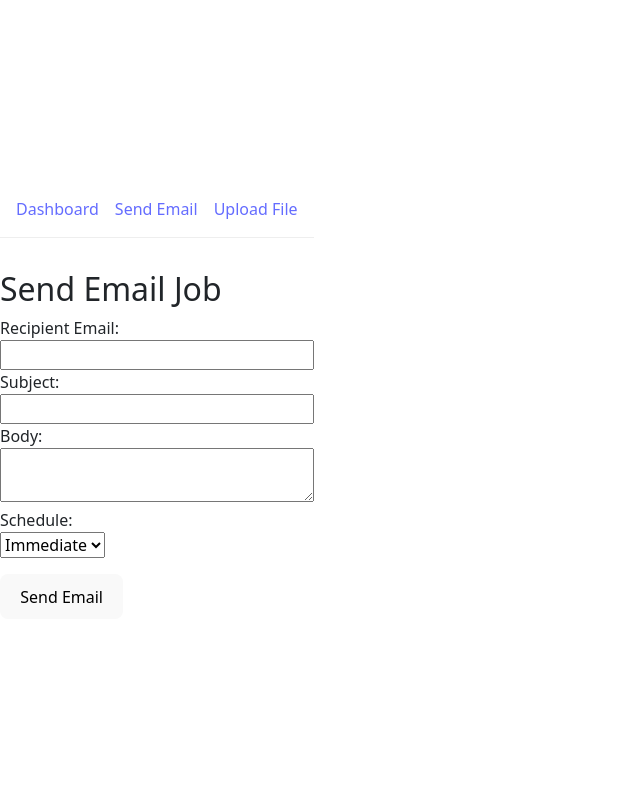
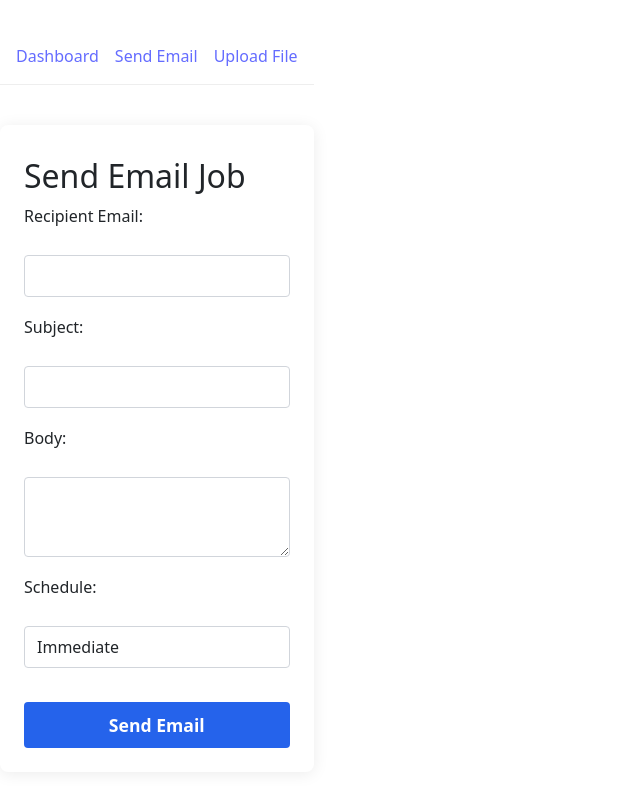
Before and after one commit to OlisaPaul/background-job, a React (Vite) app in the folder background-job-processing-system-frontend/: page /send-email in a window 1280 px wide. Shown: the top 786 px of the page, without its empty margins (0-640 px from the left). Built offline with nearby package versions, Linux system fonts and the light colour scheme.

Commit message:
feat: enhance EmailJobForm and FileUploadForm with styling and UTC conversion for scheduled time

```diff
--- a/background-job-processing-system-frontend/src/components/EmailJobForm.jsx
+++ b/background-job-processing-system-frontend/src/components/EmailJobForm.jsx
@@ -1,5 +1,6 @@
 import React, { useState } from "react";
 import { useNavigate } from "react-router-dom";
+import "./FormStyles.css"; // Import the shared CSS file
 
 const API_BASE = "http://localhost:8000/api";
 
@@ -23,7 +24,9 @@ function EmailJobForm() {
       schedule_type: scheduleType,
     };
     if (scheduleType === "scheduled") {
-      data.scheduled_time = scheduledTime;
+      // Convert local datetime to UTC ISO string
+      const local = new Date(scheduledTime);
+      data.scheduled_time = local.toISOString();
     }
     try {
       const res = await fetch(`${API_BASE}/jobs/`, {
@@ -41,10 +44,10 @@ function EmailJobForm() {
   };
 
   return (
-    <div style={{ maxWidth: 500, margin: "0 auto" }}>
+    <div className="form-container">
       <h2>Send Email Job</h2>
-      <form onSubmit={handleSubmit}>
-        <div>
+      <form onSubmit={handleSubmit} className="styled-form">
+        <div className="form-group">
           <label>Recipient Email:</label>
           <br />
           <input
@@ -52,10 +55,10 @@ function EmailJobForm() {
             value={recipient}
             onChange={(e) => setRecipient(e.target.value)}
             required
-            style={{ width: "100%" }}
+            className="form-control"
           />
         </div>
-        <div>
+        <div className="form-group">
           <label>Subject:</label>
           <br />
           <input
@@ -63,43 +66,54 @@ function EmailJobForm() {
             value={subject}
             onChange={(e) => setSubject(e.target.value)}
             required
-            style={{ width: "100%" }}
+            className="form-control"
           />
         </div>
-        <div>
+        <div className="form-group">
           <label>Body:</label>
           <br />
           <textarea
             value={body}
             onChange={(e) => setBody(e.target.value)}
             required
-            style={{ width: "100%" }}
+            className="form-control"
           />
         </div>
-        <div>
+        <div className="form-group">
           <label>Schedule:</label>
           <br />
           <select
             value={scheduleType}
             onChange={(e) => setScheduleType(e.target.value)}
+            className="form-control"
           >
             <option value="immediate">Immediate</option>
             <option value="scheduled">Scheduled</option>
           </select>
         </div>
         {scheduleType === "scheduled" && (
-          <div>
-            <label>Scheduled Time (UTC):</label>
+          <div className="form-group">
+            <label>Scheduled Time (your local time):</label>
             <br />
             <input
               type="datetime-local"
               value={scheduledTime}
               onChange={(e) => setScheduledTime(e.target.value)}
               required
+              className="form-control"
             />
+            <div style={{ fontSize: "0.9em", color: "#555" }}>
+              This will be converted to UTC when submitted. Your current
+              timezone: {Intl.DateTimeFormat().resolvedOptions().timeZone}
+            </div>
           </div>
         )}
-        <button type="submit" disabled={loading} style={{ marginTop: 16 }}>
+        <button
+          type="submit"
+          disabled={loading}
+          style={{ marginTop: 16 }}
+          className="btn btn-primary w-100"
+        >
           {loading ? "Submitting..." : "Send Email"}
         </button>
         {error && <div style={{ color: "red", marginTop: 8 }}>{error}</div>}
--- a/background-job-processing-system-frontend/src/components/FileUploadForm.jsx
+++ b/background-job-processing-system-frontend/src/components/FileUploadForm.jsx
@@ -1,5 +1,6 @@
 import React, { useState } from "react";
 import { useNavigate } from "react-router-dom";
+import "./FormStyles.css"; // Import the shared CSS file
 
 const API_BASE = "http://localhost:8000/api";
 
@@ -23,7 +24,9 @@ function FileUploadForm() {
     formData.append("file", file);
     formData.append("schedule_type", scheduleType);
     if (scheduleType === "scheduled") {
-      formData.append("scheduled_time", scheduledTime);
+      // Convert local datetime to UTC ISO string
+      const local = new Date(scheduledTime);
+      formData.append("scheduled_time", local.toISOString());
     }
     try {
       const res = await fetch(`${API_BASE}/jobs/upload-file/`, {
@@ -40,42 +43,54 @@ function FileUploadForm() {
   };
 
   return (
-    <div style={{ maxWidth: 500, margin: "0 auto" }}>
+    <div className="form-container">
       <h2>Upload File Job</h2>
-      <form onSubmit={handleSubmit}>
-        <div>
+      <form onSubmit={handleSubmit} className="styled-form">
+        <div className="form-group">
           <label>File:</label>
           <br />
           <input
             type="file"
             onChange={(e) => setFile(e.target.files[0])}
             required
+            className="form-control"
           />
         </div>
-        <div>
+        <div className="form-group">
           <label>Schedule:</label>
           <br />
           <select
             value={scheduleType}
             onChange={(e) => setScheduleType(e.target.value)}
+            className="form-control"
           >
             <option value="immediate">Immediate</option>
             <option value="scheduled">Scheduled</option>
           </select>
         </div>
         {scheduleType === "scheduled" && (
-          <div>
-            <label>Scheduled Time (UTC):</label>
+          <div className="form-group">
+            <label>Scheduled Time (your local time):</label>
             <br />
             <input
               type="datetime-local"
               value={scheduledTime}
               onChange={(e) => setScheduledTime(e.target.value)}
               required
+              className="form-control"
             />
+            <div style={{ fontSize: "0.9em", color: "#555" }}>
+              This will be converted to UTC when submitted. Your current
+              timezone: {Intl.DateTimeFormat().resolvedOptions().timeZone}
+            </div>
           </div>
         )}
-        <button type="submit" disabled={loading} style={{ marginTop: 16 }}>
+        <button
+          type="submit"
+          disabled={loading}
+          style={{ marginTop: 16 }}
+          className="btn btn-primary w-100"
+        >
           {loading ? "Submitting..." : "Upload File"}
         </button>
         {error && <div style={{ color: "red", marginTop: 8 }}>{error}</div>}
--- /dev/null
+++ b/background-job-processing-system-frontend/src/components/FormStyles.css
@@ -0,0 +1,51 @@
+.form-container {
+  background: #fff;
+  border-radius: 8px;
+  box-shadow: 0 2px 16px rgba(0, 0, 0, 0.08);
+  padding: 32px 24px 24px 24px;
+  margin-top: 40px;
+}
+
+.styled-form .form-group {
+  margin-bottom: 18px;
+}
+
+.styled-form label {
+  font-weight: 500;
+  margin-bottom: 1px;
+  display: block;
+}
+
+.styled-form .form-control {
+  width: 100%;
+  padding: 8px 12px;
+  border-radius: 4px;
+  border: 1px solid #d1d5db;
+  font-size: 1rem;
+  margin-top: 2px;
+}
+
+.styled-form textarea.form-control {
+  min-height: 80px;
+  resize: vertical;
+}
+
+.styled-form .btn-primary {
+  background: #2563eb;
+  border: none;
+  font-weight: 600;
+  font-size: 1.1rem;
+  padding: 10px 0;
+  border-radius: 4px;
+  transition: background 0.2s;
+}
+
+.styled-form .btn-primary:disabled {
+  background: #a5b4fc;
+}
+
+@media (max-width: 600px) {
+  .form-container {
+    padding: 16px 6px;
+  }
+}
```
